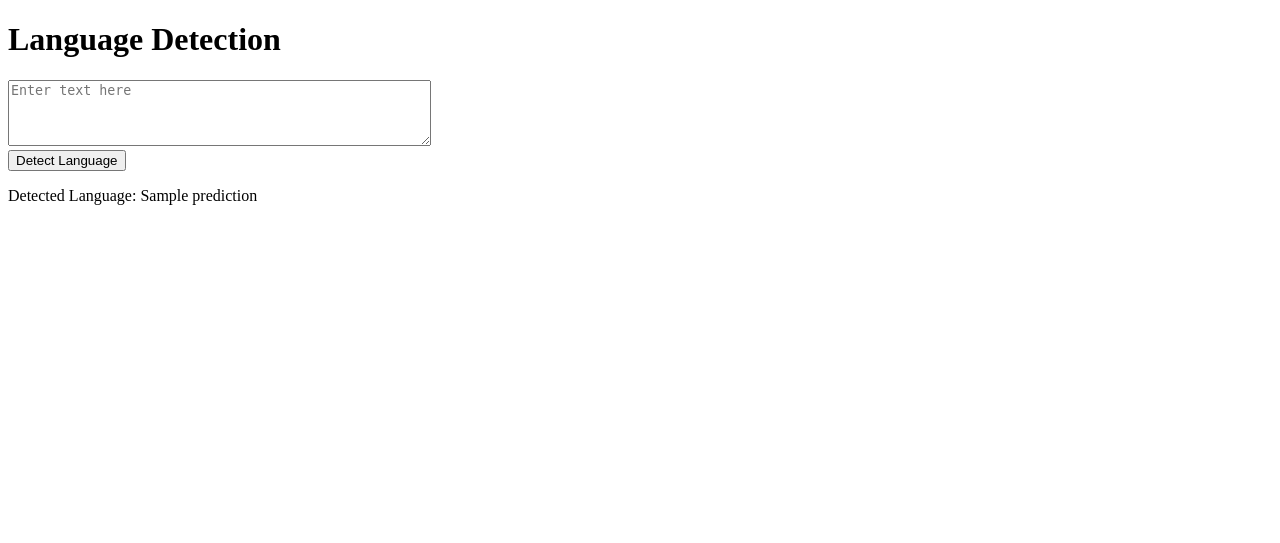
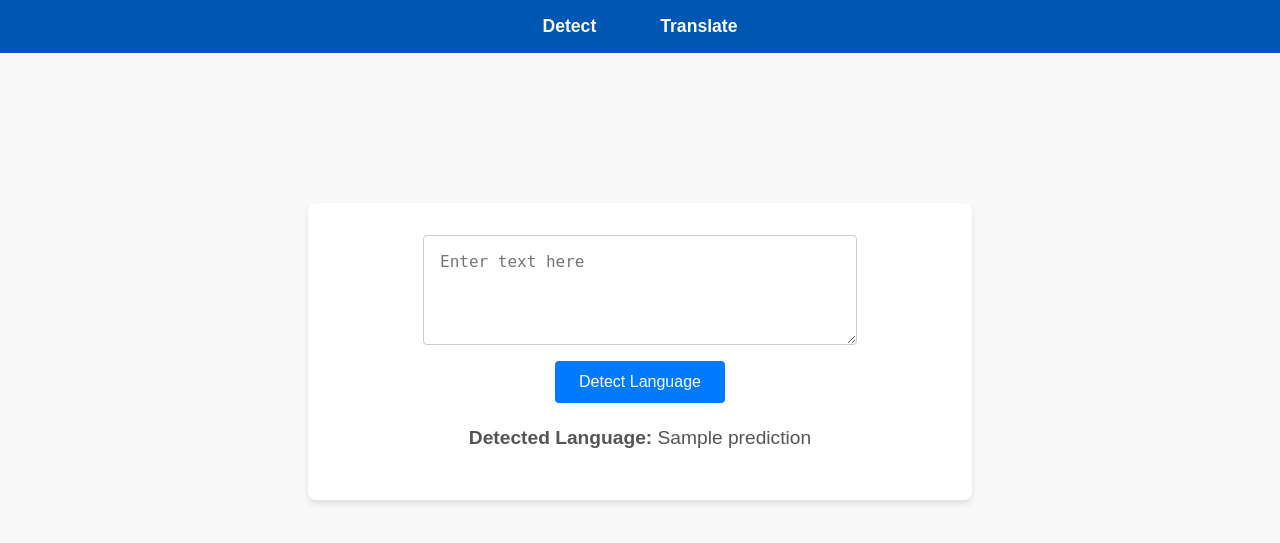
Before and after one commit to ishaGhaisas/language-detection-and-translation, a Django app: template detection/templates/index.html in a window 1280 px wide. Shown: the top 543 px of the page. Run offline with Django 5.2, Linux system fonts and the light colour scheme; the template is opened without the code that fills it: most values are stand-ins (such as "Sample title", 1, 10 or a date in 2020); parts of the project's set-up code (start-up, migrations or seed data) failed here and were passed over.

Commit message:
detection frontend

```diff
--- a/detection/templates/index.html
+++ b/detection/templates/index.html
@@ -1,21 +1,121 @@
 <!DOCTYPE html>
 <html lang="en">
   <head>
-    <meta charset="UTF-8">
-    <meta name="viewport" content="width=device-width, initial-scale=1.0">
+    <meta charset="UTF-8" />
+    <meta name="viewport" content="width=device-width, initial-scale=1.0" />
     <title>Language Detection</title>
+    <style>
+      body {
+        font-family: Arial, sans-serif;
+        margin: 0;
+        padding: 0;
+        background-color: #f9f9f9;
+        color: #333;
+      }
+
+      header {
+        background-color: #007bff;
+        color: white;
+        text-align: center;
+        padding: 1rem 0;
+      }
+
+      nav {
+        display: flex;
+        justify-content: center;
+        background-color: #0056b3;
+        padding: 0.5rem 0;
+      }
+
+      nav a {
+        color: white;
+        text-decoration: none;
+        margin: 0 1rem;
+        font-size: 1.1rem;
+        font-weight: bold;
+        padding: 0.5rem 1rem;
+        border-radius: 4px;
+        transition: background-color 0.3s ease;
+      }
+
+      nav a:hover {
+        background-color: #007bff;
+      }
+
+      main {
+        max-width: 600px;
+        margin: 2rem auto;
+        padding: 2rem;
+        background: white;
+        border-radius: 8px;
+        box-shadow: 0 4px 6px rgba(0, 0, 0, 0.1);
+      }
+
+      h1 {
+        margin-bottom: 1rem;
+        color: #007bff;
+      }
+
+      textarea {
+        width: 100%;
+        padding: 1rem;
+        margin-bottom: 1rem;
+        border: 1px solid #ccc;
+        border-radius: 4px;
+        font-size: 1rem;
+        resize: vertical;
+      }
+
+      button {
+        padding: 0.75rem 1.5rem;
+        font-size: 1rem;
+        color: white;
+        background-color: #007bff;
+        border: none;
+        border-radius: 4px;
+        cursor: pointer;
+        transition: background-color 0.3s ease;
+      }
+
+      button:hover {
+        background-color: #0056b3;
+      }
+
+      p {
+        margin-top: 1.5rem;
+        font-size: 1.1rem;
+        color: #555;
+      }
+
+      footer {
+        text-align: center;
+        padding: 1rem;
+        margin-top: 2rem;
+        background-color: #f1f1f1;
+        color: #666;
+        font-size: 0.9rem;
+      }
+    </style>
   </head>
   <body>
-    <h1>Language Detection</h1>
-    <form method="post">
+
+    <nav>
+      <a href="/">Detect</a>
+      <a href="/translate/">Translate</a>
+    </nav>
+
+    <main style="margin-top:150px">
+      <form method="post" style="display: flex; flex-direction: column; align-items: center;">
         {% csrf_token %}
-        <textarea name="text" rows="4" cols="50" placeholder="Enter text here"></textarea>
-        <br>
-        <button type="submit">Detect Language</button>
+        <textarea name="text" rows="4" cols="50" placeholder="Enter text here" style="width: 100%; max-width: 400px; margin: 0 auto 1rem; padding: 1rem; border: 1px solid #ccc; border-radius: 4px; font-size: 1rem; resize: vertical;"></textarea>
+        <button type="submit" style="padding: 0.75rem 1.5rem; font-size: 1rem; color: white; background-color: #007bff; border: none; border-radius: 4px; cursor: pointer; transition: background-color 0.3s ease; text-align: center;">Detect Language</button>
       </form>
 
       {% if prediction %}
-        <p>Detected Language: {{ prediction }}</p>
+        <p style="text-align: center; font-size: 1.2rem; color: #555;">
+          <strong>Detected Language:</strong> {{ prediction }}
+        </p>
       {% endif %}
+    </main>
   </body>
 </html>
--- a/detection/urls.py
+++ b/detection/urls.py
@@ -2,5 +2,6 @@ from django.urls import path
 from . import views
 
 urlpatterns = [
-    path('detect/', views.detection, name='detect'),
+    path('', views.detection, name='detect'),
+    # path('translate/', views.translate, name='translate'),
 ]
```
Also changed, not shown: detection/templates/translate.html (added, +29 -0 lines), detection/views.py (+3 -11 lines), 4 other files. Lines whose indentation alone changed are shown as unchanged.
